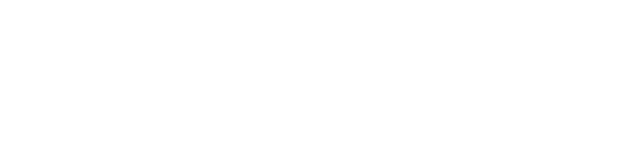
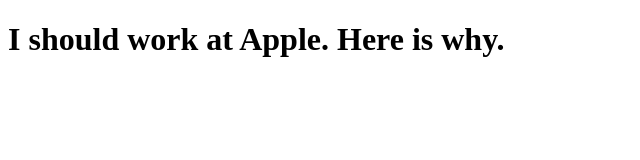
Before and after one commit to rooster-jault/mywebsite, a plain HTML site: page index.html in a window 1280 px wide. Shown: the whole page, without its empty margins (0-640 px from the left). Drawn offline with Linux system fonts and the light colour scheme.

Commit message:
first header

```diff
--- a/index.html
+++ b/index.html
@@ -7,6 +7,8 @@
     <title>Apple Job Opportunity</title>
 </head>
 <body>
-
+    <h1>
+        I should work at Apple. Here is why.
+    </h1>
 </body>
 </html>
```
